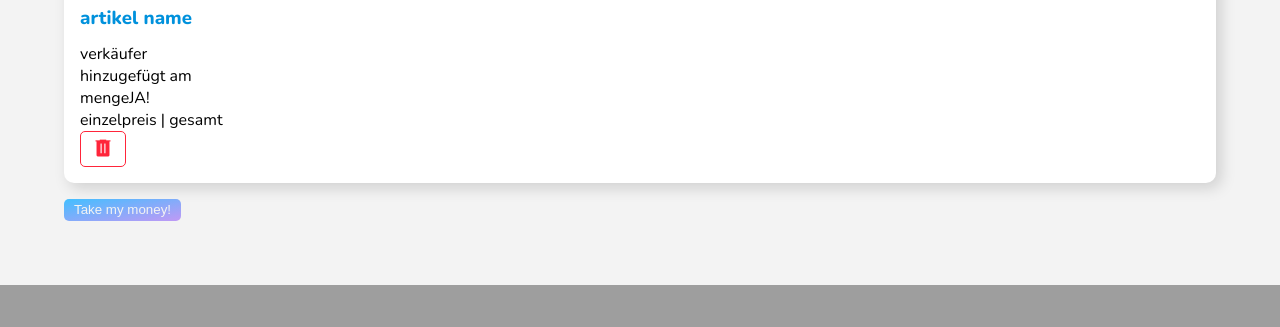
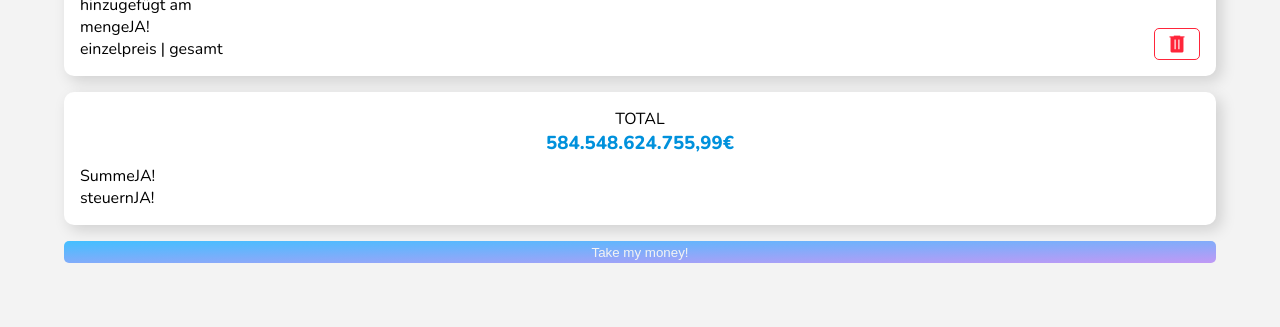
Before and after one commit to specterium/howtolayout, a PHP site: page /warenkorb.php in a window 1280 px wide. Shown: the part 4121-4448 px from the top of the page. Before the commit the page ends 4406 px from the top, so only its background shows below. Run offline with PHP 8.4, Linux system fonts and the light colour scheme; style sheets or scripts are compiled from the project's sources; some libraries are stand-ins or nearby versions.

Commit message:
mach warenkorb desktop

```diff
--- a/style/CSS/shoppingcart.min.css
+++ b/style/CSS/shoppingcart.min.css
@@ -1 +1 @@
-.cart{display:flex;flex-direction:column;gap:1rem}.cart-article{display:flex;flex-direction:column;background-color:#fff;border-radius:10px;padding:1rem;box-shadow:5px 5px 15px rgba(0,0,0,.15)}.cart-article img{align-items:center;justify-content:center}.cart-article h3{margin-bottom:.75rem}.cart-article img{max-height:100%;max-width:100%;border-radius:5px}.information{display:flex;flex-direction:column;align-items:flex-start}section:first-child>button{margin-top:1rem}section:first-child>p{margin-bottom:1rem}/*# sourceMappingURL=shoppingcart.min.css.map */
+.cart{display:flex;flex-direction:column;gap:1rem}.cart-article{display:flex;flex-direction:column;background-color:#fff;border-radius:10px;padding:1rem;box-shadow:5px 5px 15px rgba(0,0,0,.15)}.cart-article img{align-items:center;justify-content:center}.cart-article h3{margin-bottom:.75rem}.cart-article img{max-height:100%;max-width:100%;border-radius:5px}.information{display:flex;flex-direction:row;width:100%;justify-content:space-between;align-items:flex-end}.information button{height:2rem}section:first-child>button{margin-top:1rem}section:first-child>p{margin-bottom:1rem}.total{background-color:#fff;border-radius:10px;box-shadow:5px 5px 15px rgba(0,0,0,.15);padding:1rem}.total p:first-child{text-align:center}.total h3{text-align:center}.total h3::after{content:"€"}/*# sourceMappingURL=shoppingcart.min.css.map */
--- a/style/SCSS/shoppingcart.scss
+++ b/style/SCSS/shoppingcart.scss
@@ -27,10 +27,12 @@
 
 .information {
   display: flex;
-  flex-direction: column;
-  align-items: flex-start;
+  flex-direction: row;
+  width: 100%;
+  justify-content: space-between;
+  align-items: flex-end;
   button {
-
+    height: 2rem;
   }
 }
 
@@ -42,3 +44,19 @@ section:first-child {
     margin-bottom: 1rem;
   }
 }
+
+.total {
+  background-color: #ffffff;
+  border-radius: 10px;
+  box-shadow: 5px 5px 15px rgba(0 0 0/15%);
+  padding: 1rem;
+  p:first-child{
+  text-align: center;
+  }
+  h3 {
+  text-align: center;
+    &::after {
+      content: "€";
+    }
+  }
+}
--- a/warenkorb.php
+++ b/warenkorb.php
@@ -107,11 +107,13 @@
                     <img src="https://loremflickr.com/360/360">
                 </div>
                 <div class="information">
+                    <div>
                         <h3><a>artikel name</a></h3>
                         <p>verkäufer</p>
                         <p>hinzugefügt am</p>
                         <p>menge<span id="count">JA!</span></p>
                         <p>einzelpreis | gesamt</p>
+                    </div>
                     <button class="button danger"><span class="material-symbols-outlined">delete</span></button>
                 </div>
             </div>
@@ -120,11 +122,13 @@
                     <img src="https://loremflickr.com/360/360">
                 </div>
                 <div class="information">
+                    <div>
                         <h3><a>artikel name</a></h3>
                         <p>verkäufer</p>
                         <p>hinzugefügt am</p>
                         <p>menge<span id="count">JA!</span></p>
                         <p>einzelpreis | gesamt</p>
+                    </div>
                     <button class="button danger"><span class="material-symbols-outlined">delete</span></button>
                 </div>
             </div>
@@ -133,16 +137,25 @@
                     <img src="https://loremflickr.com/360/360">
                 </div>
                 <div class="information">
+                    <div>
                         <h3><a>artikel name</a></h3>
                         <p>verkäufer</p>
                         <p>hinzugefügt am</p>
                         <p>menge<span id="count">JA!</span></p>
                         <p>einzelpreis | gesamt</p>
+                    </div>
                     <button class="button danger"><span class="material-symbols-outlined">delete</span></button>
                 </div>
             </div>
+            <div class="total">
+                <p>TOTAL</p>
+                <h3>584.548.624.755,99</h3>
+                <p>Summe<span>JA!</span></p>
+                <p>steuern<span>JA!</span></p>
             </div>
             <button class="button">Take my money!</button>
+        </div>
+
     </section>
 </main>
 </body>
```
Also changed, not shown: 1 other file. Lines whose indentation alone changed are shown as unchanged.
